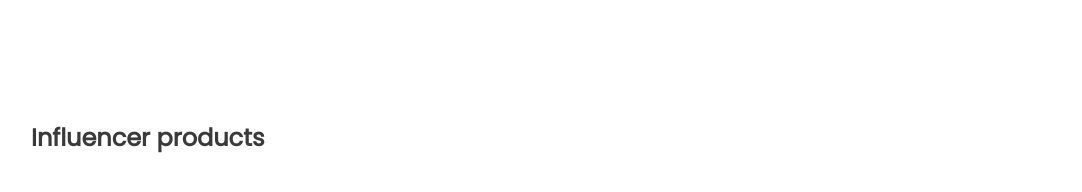
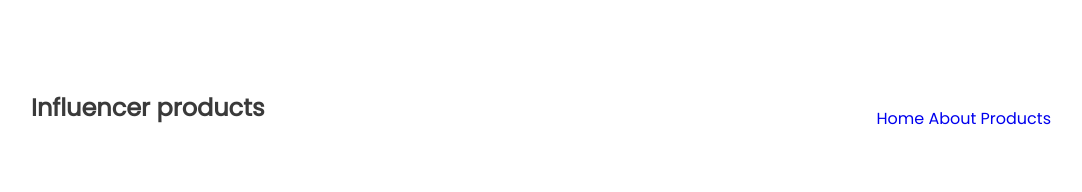
Before and after one commit to MdNadiruzzamanNibras/influencer-gear, a plain HTML site: page index.html in a window 1280 px wide. Shown: the whole page, without its empty margins (89-1171 px from the left). Drawn offline with Linux system fonts and the light colour scheme.

Commit message:
font awesome

```diff
--- a/index.html
+++ b/index.html
@@ -4,6 +4,9 @@
     <meta charset="UTF-8">
     <meta http-equiv="X-UA-Compatible" content="IE=edge">
     <meta name="viewport" content="width=device-width, initial-scale=1.0">
+    <!-- font awesome  -->
+    <script src="https://kit.fontawesome.com/877ab88d2e.js" crossorigin="anonymous"></script>
+    <!-- stylesheet  -->
     <link rel="stylesheet" href="style/style.css">
     <title>Influncer-gear</title>
 </head>
@@ -11,6 +14,16 @@
     <header>
         <nav>
             <div class="logo">Influencer products</div>
+            <div class="nav_link">
+                <ul>
+                    <li>
+                        <a href="#">Home</a>
+                        <a href="#">About</a>
+                        <a href="#">Products</a>
+                    </li>
+                </ul>
+
+            </div>
         </nav>
     </header>
 </body>
--- a/style/style.css
+++ b/style/style.css
@@ -2,13 +2,27 @@
 @import url('https://fonts.googleapis.com/css2?family=Poppins&display=swap');
 /* common styles */
 body{font-family: 'Poppins', sans-serif;
-margin: 120px;
+margin: 0 120px;
 padding: 0;
 background-color: #FFFFFF;
 color: #3A3A3A;}
 /* navbar  */
-nav{margin-top: 90px;}
+nav{margin-top: 90px;
+display: flex;
+justify-content: space-between;}
 .logo{font-weight: bold;
     font-size: 24px;
     line-height: 36px;
 }
+.nav_link{
+    list-style: none;
+}
+.nav_link li{
+    display: inline-block;
+    padding: 0 20px;
+}
+li,a{
+    font-weight: 500;
+    font-size: 16px;
+    text-decoration: none;
+}
```
